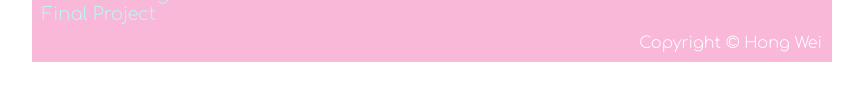
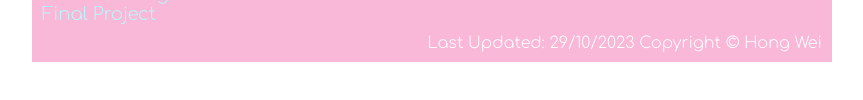
Before and after one commit to TheOneFluffer/digfabhongwei, a plain HTML site: page 06-laser.html in a window 1280 px wide. Shown: the part 244-344 px from the top of the page, without its empty margins (208-1071 px from the left). Drawn offline with Linux system fonts and the light colour scheme.

Commit message:
Update 06-laser.html

```diff
--- a/06-laser.html
+++ b/06-laser.html
@@ -30,7 +30,7 @@
                 </div>
             </div>
             <div id="footer">
-                Copyright &copy; Hong Wei
+                Last Updated: 29/10/2023 Copyright &copy; Hong Wei
             </div>
         </div>
     </body>
```
